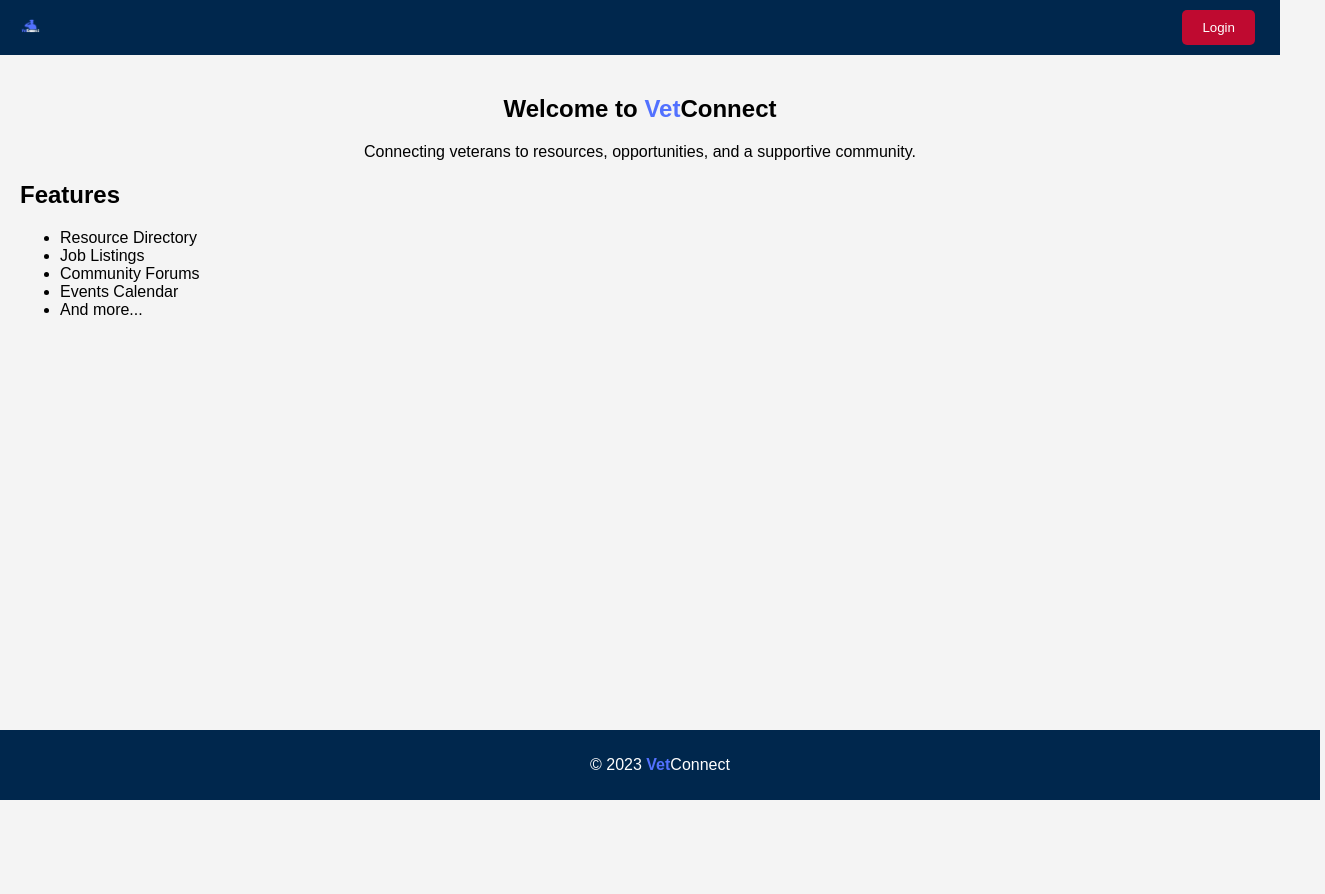
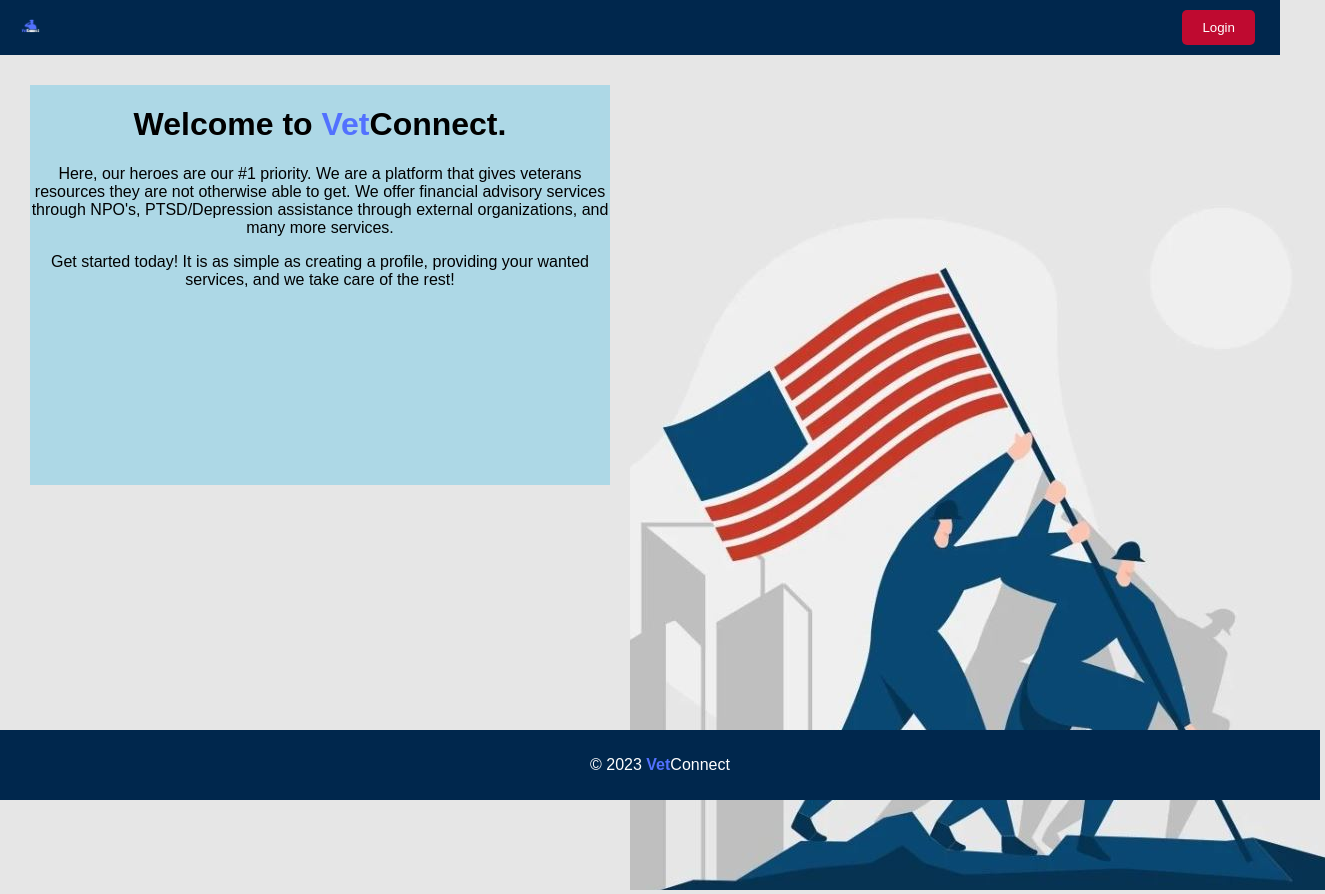
Before and after one commit to tanmay-a-sharma/vetConnect, a website: page views/landing.html in a window 1280 px wide. Shown: the whole page, 1325 px wide, since content can reach past the window. Before the commit the page ends 800 px from the top, so only its background shows below. Drawn offline with Linux system fonts and the light colour scheme.

Commit message:
added text

```diff
--- a/public/css/styles.css
+++ b/public/css/styles.css
@@ -2,7 +2,7 @@ body {
     font-family: Arial, sans-serif;
     margin: 0;
     padding: 0;
-    background-color: #f4f4f4;
+    background-color: #E6E6E6;
 }
 
 .main-header {
@@ -34,6 +34,7 @@ body {
 
 .main-content {
     padding: 20px;
+    background-color: #E6E6E6;
 }
 
 .intro-section {
@@ -61,3 +62,19 @@ body {
 strong {
     color: #5271FF;
 }
+
+.container {
+    display: flex;
+    flex-direction: row;
+}
+
+.inner-div {
+    width: 50%;
+    height: 50vh;
+    background-color: lightblue;
+    margin: 10px;
+}
+
+#left-par {
+    text-align: center;
+}
--- a/views/landing.html
+++ b/views/landing.html
@@ -19,21 +19,20 @@
     </header>
 
     <main class="main-content">
-        <section class="intro-section">
-            <h1>Welcome to <strong>Vet</strong>Connect</h1>
-            <p>Connecting veterans to resources, opportunities, and a supportive community.</p>
-        </section>
-
-        <section class="features-section">
-            <h2>Features</h2>
-            <ul>
-                <li>Resource Directory</li>
-                <li>Job Listings</li>
-                <li>Community Forums</li>
-                <li>Events Calendar</li>
-                <li>And more...</li>
-            </ul>
-        </section>
+        <div class="container">
+            <div class="inner-div" id="left-par">
+                <h1>Welcome to <strong>Vet</strong>Connect.</h1>
+                <p>Here, our heroes are our #1 priority. We are a platform that gives veterans resources they are not
+                    otherwise able to get. We offer financial advisory services through NPO's, PTSD/Depression
+                    assistance through external organizations, and many more services.
+                </p>
+                <p>Get started today! It is as simple as creating a profile, providing your wanted services, and we take
+                    care of the rest!</p>
+            </div>
+            <div class="inner-div">
+                <img src="../assets/vector.JPG">
+            </div>
+        </div>
     </main>
 
     <footer class="main-footer">
```
Also changed, not shown: assets/vector.JPG (added).
